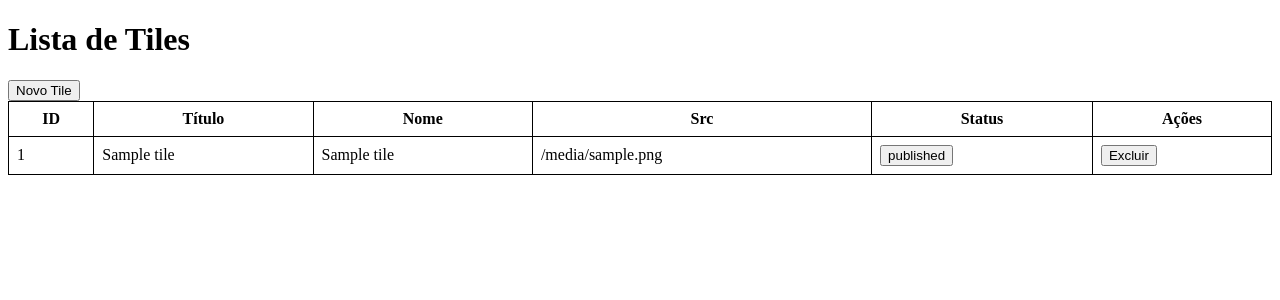
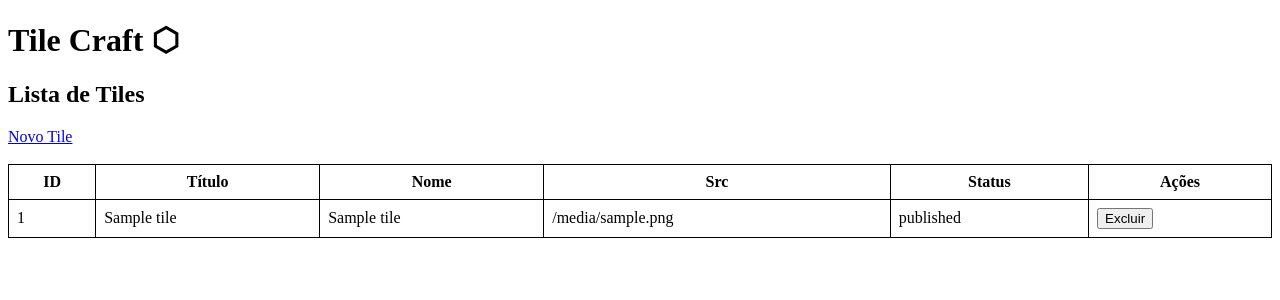
Before and after one commit to abraaovilanova/tiles-craft, a FastAPI app: template app/templates/tiles/index.html in a window 1280 px wide. Shown: the top 300 px of the page. Run offline with FastAPI, Linux system fonts and the light colour scheme; the template is opened without the code that fills it: most values are stand-ins (such as "Sample title", 1, 10 or a date in 2020); parts of the project's set-up code (start-up, migrations or seed data) failed here and were passed over.

Commit message:
update html tamplates

```diff
--- a/app/templates/map/index.html
+++ b/app/templates/map/index.html
@@ -16,6 +16,7 @@
     </style>
 </head>
 <body>
+    <h1 onclick="window.location.href='/web/'">Tile Craft ⬡</h1>
     <div id="map"></div>
 
     <!-- Leaflet JS -->
--- a/app/templates/tiles/index.html
+++ b/app/templates/tiles/index.html
@@ -17,9 +17,13 @@
   </style>
 </head>
 <body>
-  <h1>Lista de Tiles</h1>
-  <button onclick="window.location.href='/web/new-tile'">Novo Tile</button>
+  <h1 onclick="window.location.href='/web/'">Tile Craft ⬡</h1>
+  <h2>Lista de Tiles</h2>
 
+  <div>
+    <a href="window.location.href='/web/new-tile'">Novo Tile</a>
+  </div>
+  <br />
   <table>
     <thead>
       <tr>
@@ -41,10 +45,10 @@
       <td>
 
         {% if tile.status == "published" %}
-        <button> {{ tile.status }}</button>
+        <a onclick="window.location.href='/web/map/?tile_name={{ tile.name }}'">{{ tile.status }}</a>
         {% endif %}
         {% if tile.status == "not_published" %}
-        <button onclick='publicarTile({{ tile | tojson }})'>Publicar</button>
+        <a onclick='publicarTile({{ tile | tojson }})'>Publicar</a>
         {% endif %}
       </td>
         <td>
--- a/app/templates/tiles/new-tile.html
+++ b/app/templates/tiles/new-tile.html
@@ -6,8 +6,8 @@
   <meta name="viewport" content="width=device-width, initial-scale=1.0">
 </head>
 <body>
-
-  <h1>Cadastrar Novo Tile</h1>
+  <h1 onclick="window.location.href='/web/'">Tile Craft ⬡</h1>
+  <h2>Cadastrar Novo Tile</h2>
 
   <form onsubmit="submitForm(event)">
     <label for="titulo">Título do Tile</label>
```
Also changed, not shown: app/routes/web.py (+3 -4 lines).
